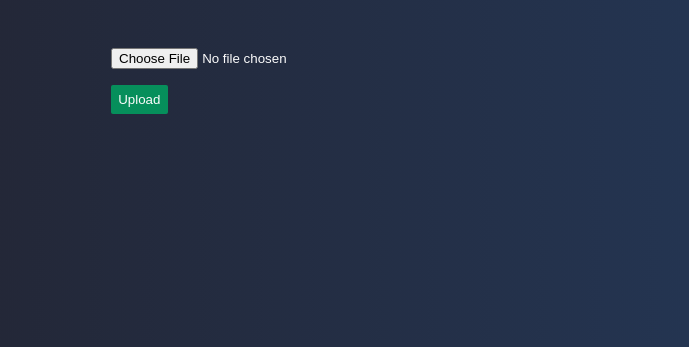
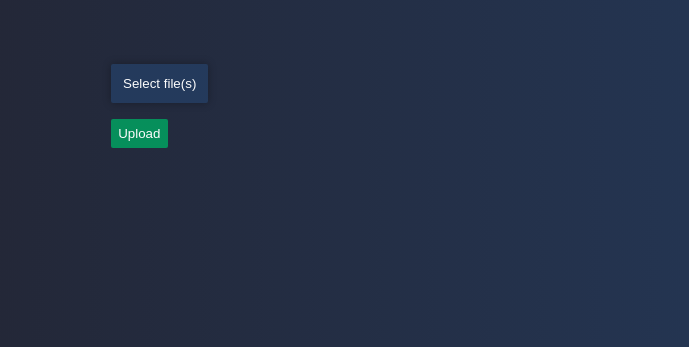
Before and after one commit to dacrands/flask-files, a Flask app: page / in a window 1280 px wide. Shown: the part 162-509 px from the top of the page, without its empty margins (295-984 px from the left). Run offline with Flask 2, Linux system fonts and the light colour scheme; the visitor is signed in with stand-in values (Sample User, id 1); data comes from the database, SQL or seed files in the repository; data that the repository does not hold is empty; some web fonts are replaced.

Commit message:
file upload multiple and styles

```diff
--- a/app/static/styles/main.css
+++ b/app/static/styles/main.css
@@ -167,8 +167,39 @@ a {
 
 .form__input[type=submit]:hover {
   background: var(--comp-light);
+}
 
+#fileElem {
+  display: none;
 }
+
+#fileSelect {
+  background: none;
+  padding: 0.75rem;
+  margin: 1rem 0;
+  border-radius: 2px;
+  /* border: 1px solid var(--comp); */
+  border: none;
+  color: var(--light);
+  background: var(--primary);
+  cursor: pointer;
+  box-shadow: 0 0 0.5rem rgba(0,0,0,0.3);
+  transition: all 200ms ease;
+}
+
+#fileSelect:hover {
+  box-shadow: 0 0 2rem rgba(0,0,0,0.3);
+  transform: translateY(-0.07rem);
+  background: var(--primary-light);
+}
+
+.file__name {
+  padding: 0.45rem;
+  margin: 0.75rem 0;
+  background: var(--primary);
+}
+
+
 
 .links {
   /* outline: 4px solid blue; */
--- a/app/templates/index.html
+++ b/app/templates/index.html
@@ -2,9 +2,13 @@
 
 {% block content %}
 <main class="main">
-    <form class="form" method=post enctype=multipart/form-data required>
+  <form class="form" method="post" enctype=multipart/form-data>
     <div>
-        <input class="form__input" type=file name=file>
+      <div id="fileList">
+
+      </div>
+      <input onchange="handleFiles(this.files)" id="fileElem" multiple class="form__input" type=file name=file>
+      <button type="button" id="fileSelect">Select file(s)</button>
     </div>
     <div>
       <input class="form__input" type=submit value=Upload>
@@ -17,7 +21,8 @@
         <a title="open file" class="links__a" href="{{url_for('uploaded_file', filename=file.name)}}">
           {{file.name}}
         </a>
-          <a title="download" class="links__item-container warning" href="{{url_for('uploaded_file', filename=file.name)}}" download>
+        <a title="download" class="links__item-container warning" href="{{url_for('uploaded_file', filename=file.name)}}"
+          download>
           <div>
             <img class="links__item-a" src="../static/images/download.svg" alt="download file">
             <p>Download</p>
@@ -33,7 +38,30 @@
       {% endfor %}
     </div>
   </section>
-
 </main>
 
+<script>
+  const fileSelect = document.getElementById("fileSelect");
+  const fileElem = document.getElementById("fileElem");
+  const fileList = document.getElementById("fileList");
+
+  fileSelect.addEventListener("click", function (e) {
+    if (fileElem) {
+      fileElem.click();
+    }
+  }, false);
+
+  function handleFiles() {
+    var fileList = this.files; /* now you can work with the file list */
+  };
+
+  fileElem.addEventListener('change', (e) => {
+    Array.from(e.target.files).forEach(file => {
+      let fileSpan = document.createElement('p');
+      fileSpan.className = "file__name";
+      fileSpan.innerHTML = file.name;
+      fileList.appendChild(fileSpan);
+    });
+  });
+</script>
 {% endblock %}
```
Lines whose indentation alone changed are shown as unchanged.
